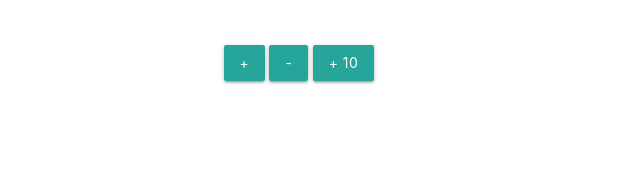
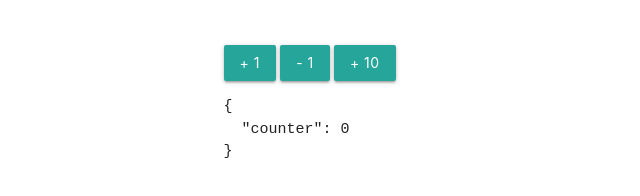
Before and after one commit to unclekoin/rxjs-redux-app, a website built with webpack: page src/index.html in a window 1280 px wide. Shown: the whole page, without its empty margins (0-640 px from the left). Built offline with nearby package versions, Linux system fonts and the light colour scheme.

Commit message:
feat: finish project

```diff
--- a/src/index.html
+++ b/src/index.html
@@ -9,8 +9,8 @@
 </head>
 <body style="padding: 3rem;">
   <div class="container">
-    <button class="btn" id="increment">+</button>
-    <button class="btn" id="decrement">-</button>
+    <button class="btn" id="increment">+ 1</button>
+    <button class="btn" id="decrement">- 1</button>
     <button class="btn" id="add">+ 10</button>
 
     <pre></pre>
--- a/src/index.js
+++ b/src/index.js
@@ -1,11 +1,50 @@
+import { scan, shareReplay, startWith, Subject } from 'rxjs';
+
+const pre = document.querySelector('pre');
+
+const initialState = {
+  counter: 0,
+};
+
+const handlers = {
+  'INCREMENT': (state) => ({ ...state, counter: state.counter + 1 }),
+  'DECREMENT': (state) => ({ ...state, counter: state.counter - 1 }),
+  'ADD': (state, action) => ({ ...state, counter: state.counter + action.payload }),
+  'DEFAULT': (state) => state,
+}
+
+const reducer = (state = initialState, action) => {
+  const handler = handlers[action.type] || handlers.DEFAULT;
+  return handler(state, action)
+};
+
+const createStore = (rootReducer) => {
+  const subject$ = new Subject();
+  const store$ = subject$.pipe(
+    startWith({ type: '__INIT__'}),
+    scan(rootReducer, undefined),
+    shareReplay(1),
+    );
+
+  store$.dispatch = (action) => subject$.next(action);
+
+  return store$;
+};
+
+const store$ = createStore(reducer);
+
+store$.subscribe((state) => {
+  pre.innerHTML = JSON.stringify(state, null, 2);
+});
+
 document.getElementById('increment').addEventListener('click', () => {
-
+  store$.dispatch({ type: 'INCREMENT' });
 });
 
 document.getElementById('decrement').addEventListener('click', () => {
-
+  store$.dispatch({ type: 'DECREMENT' });
 });
 
 document.getElementById('add').addEventListener('click', () => {
-
+  store$.dispatch({ type: 'ADD', payload: 10 });
 });
```
